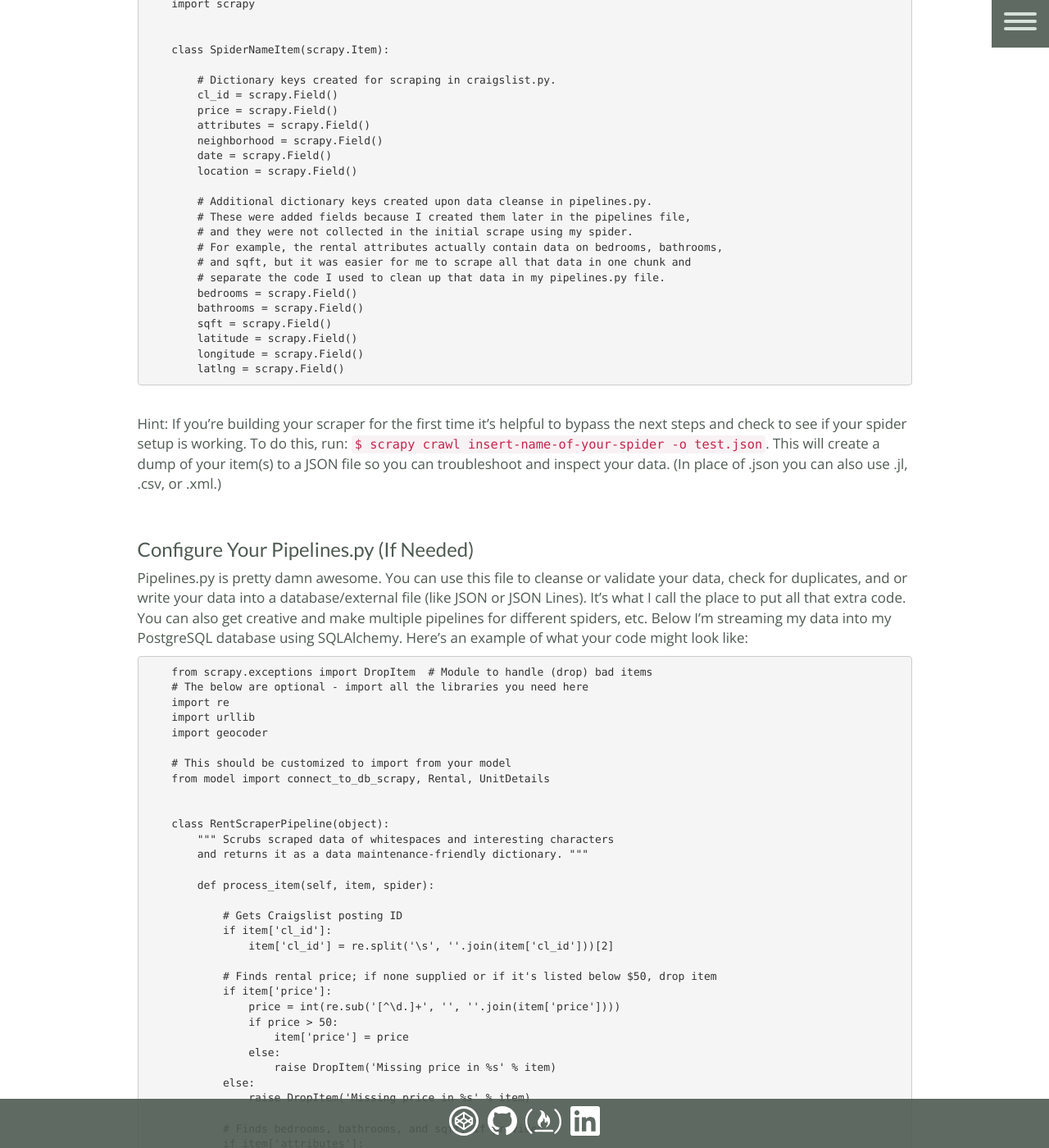
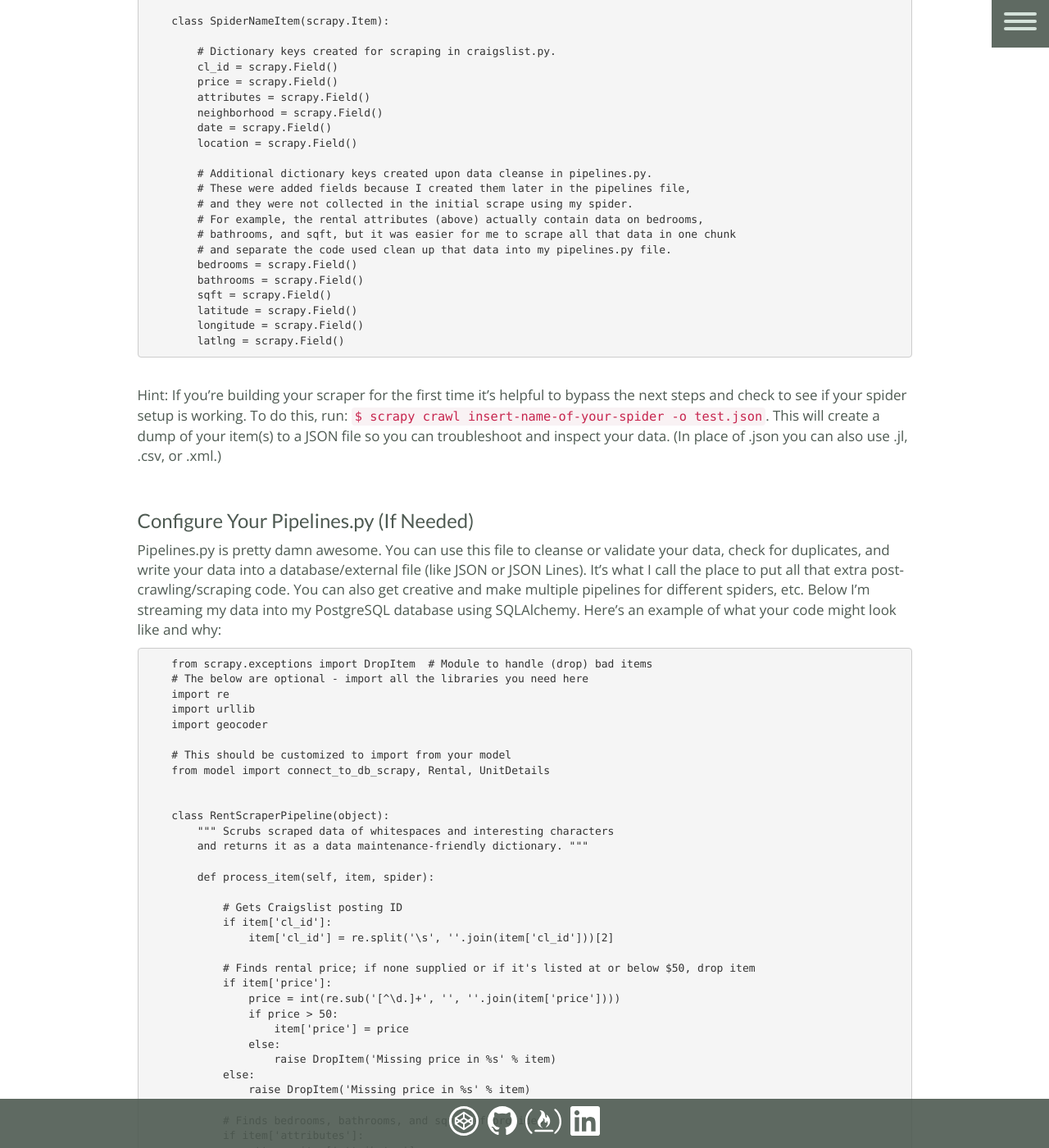
Before and after one commit to jttyeung/jttyeung.github.io, a Jekyll site: the page built from _posts/2017-04-29-scraping-and-crawling-craigslist-with-scrapy.md, in a window 1280 px wide and 1400 px high, scrolled down 3778 px. Shown: the whole window at 82% size. Built offline with Jekyll 4.4.1, drawn with Linux system fonts in a browser that asks for light colours; nearby versions of some CDN libraries; comment, search, counter and statistics services are not loaded; some of the changed text lies outside the part shown.

Commit message:
small wording and formatting edits

````diff
--- a/_posts/2017-04-29-scraping-and-crawling-craigslist-with-scrapy.md
+++ b/_posts/2017-04-29-scraping-and-crawling-craigslist-with-scrapy.md
@@ -28,9 +28,7 @@
 
 <br>
 ##### **HOW**
-this is all done:
-
-The below tutorial is a demonstration of how to use Scrapy to crawl and scrape Craigslist for available rentals on the market. Note: If this tutorial is more than a few years old, the code may not work if the DOM structure of Criagslist has changed. This is built using Scrapy version 1.3.1 and Python 2.7.
+is this all done? The below tutorial is a demonstration of how to use Scrapy to crawl and scrape Craigslist for available rentals on the market. Note: If this tutorial is more than a few years old, the code may not work if the DOM structure of Criagslist has changed. This is built using Scrapy version 1.3.1 and Python 2.7.
 
 <br>
 ### Objective
@@ -49,19 +47,19 @@
 
 2. Install Scrapy.
 
-  `$ pip install scrapy`
+    `$ pip install scrapy`
 
 3. Create your project and give it a name. This will create a folder for that project.
 
-  `$ scrapy startproject insert-name-of-your-project`
+    `$ scrapy startproject insert-name-of-your-project`
 
 4. Change directory into your project folder.
 
-  `$ cd name-of-your-project-you-created-in-step-3`
+    `$ cd name-of-your-project-you-created-in-step-3`
 
 5. Create your spider by giving it a name and a start URL.
 
-  `$ scrapy genspider insert-name-of-your-spider insert-url-to-start-crawling-at`
+    `$ scrapy genspider insert-name-of-your-spider insert-url-to-start-crawling-at`
 
 You should now have a directory folder that looks something like this:<br>
 
@@ -159,9 +157,9 @@
         # Additional dictionary keys created upon data cleanse in pipelines.py.
         # These were added fields because I created them later in the pipelines file,
         # and they were not collected in the initial scrape using my spider.
-        # For example, the rental attributes actually contain data on bedrooms, bathrooms,
-        # and sqft, but it was easier for me to scrape all that data in one chunk and
-        # separate the code I used to clean up that data in my pipelines.py file.
+        # For example, the rental attributes (above) actually contain data on bedrooms,
+        # bathrooms, and sqft, but it was easier for me to scrape all that data in one chunk
+        # and separate the code used clean up that data into my pipelines.py file.
         bedrooms = scrapy.Field()
         bathrooms = scrapy.Field()
         sqft = scrapy.Field()
@@ -175,7 +173,7 @@
 
 <br>
 ### Configure Your Pipelines.py (If Needed)
-Pipelines.py is pretty damn awesome. You can use this file to cleanse or validate your data, check for duplicates, and or write your data into a database/external file (like JSON or JSON Lines). It's what I call the place to put all that extra code. You can also get creative and make multiple pipelines for different spiders, etc. Below I'm streaming my data into my PostgreSQL database using SQLAlchemy. Here's an example of what your code might look like:
+Pipelines.py is pretty damn awesome. You can use this file to cleanse or validate your data, check for duplicates, and write your data into a database/external file (like JSON or JSON Lines). It's what I call the place to put all that extra post-crawling/scraping code. You can also get creative and make multiple pipelines for different spiders, etc. Below I'm streaming my data into my PostgreSQL database using SQLAlchemy. Here's an example of what your code might look like and why:
 
 ``` python
     from scrapy.exceptions import DropItem  # Module to handle (drop) bad items
@@ -198,7 +196,7 @@
             if item['cl_id']:
                 item['cl_id'] = re.split('\s', ''.join(item['cl_id']))[2]
 
-            # Finds rental price; if none supplied or if it's listed below $50, drop item
+            # Finds rental price; if none supplied or if it's listed at or below $50, drop item
             if item['price']:
                 price = int(re.sub('[^\d.]+', '', ''.join(item['price'])))
                 if price > 50:
````
Also changed, not shown: other parts of _posts/2017-04-29-scraping-and-crawling-craigslist-with-scrapy.md (+2 -2 lines), Gemfile.lock.
